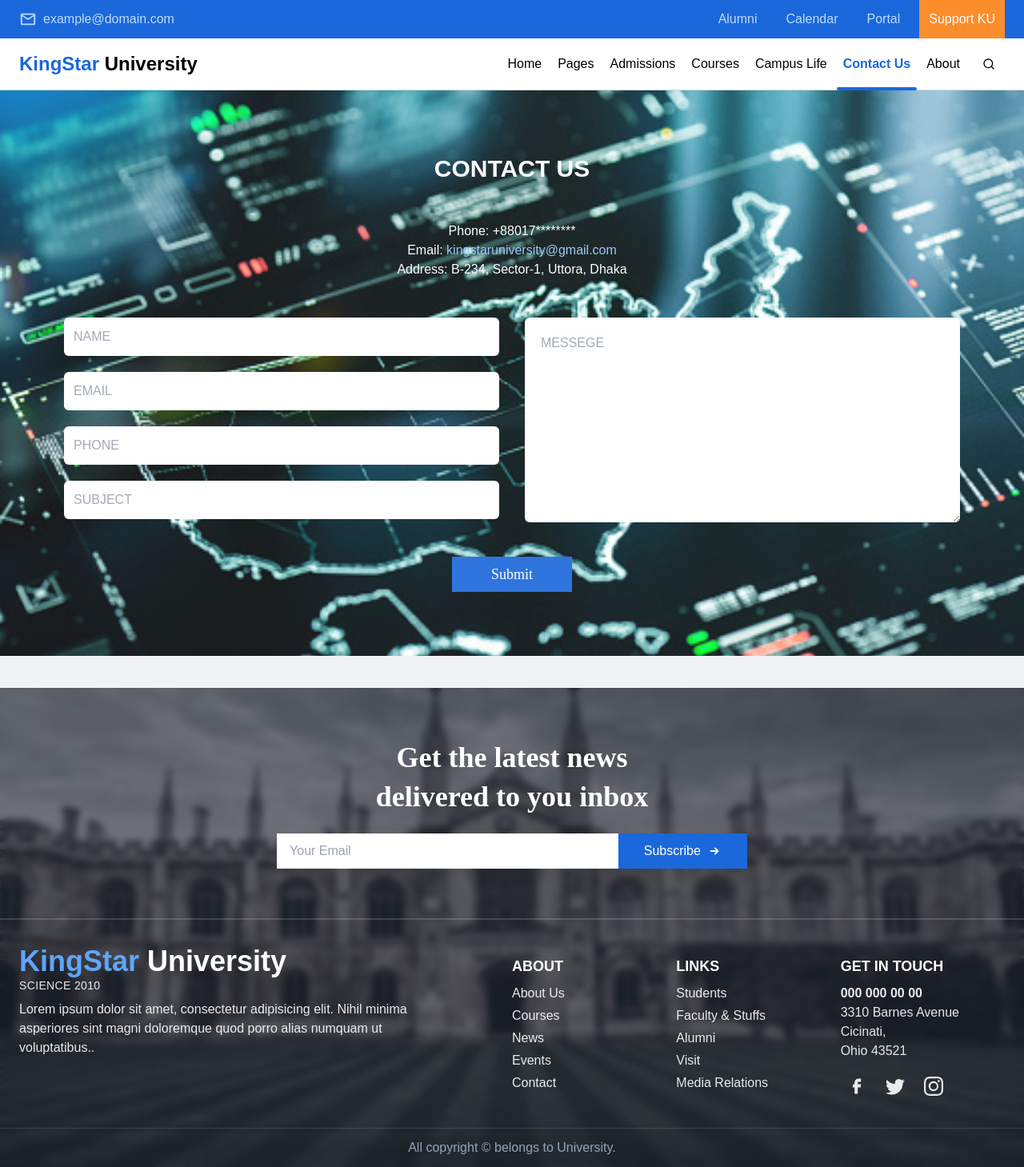
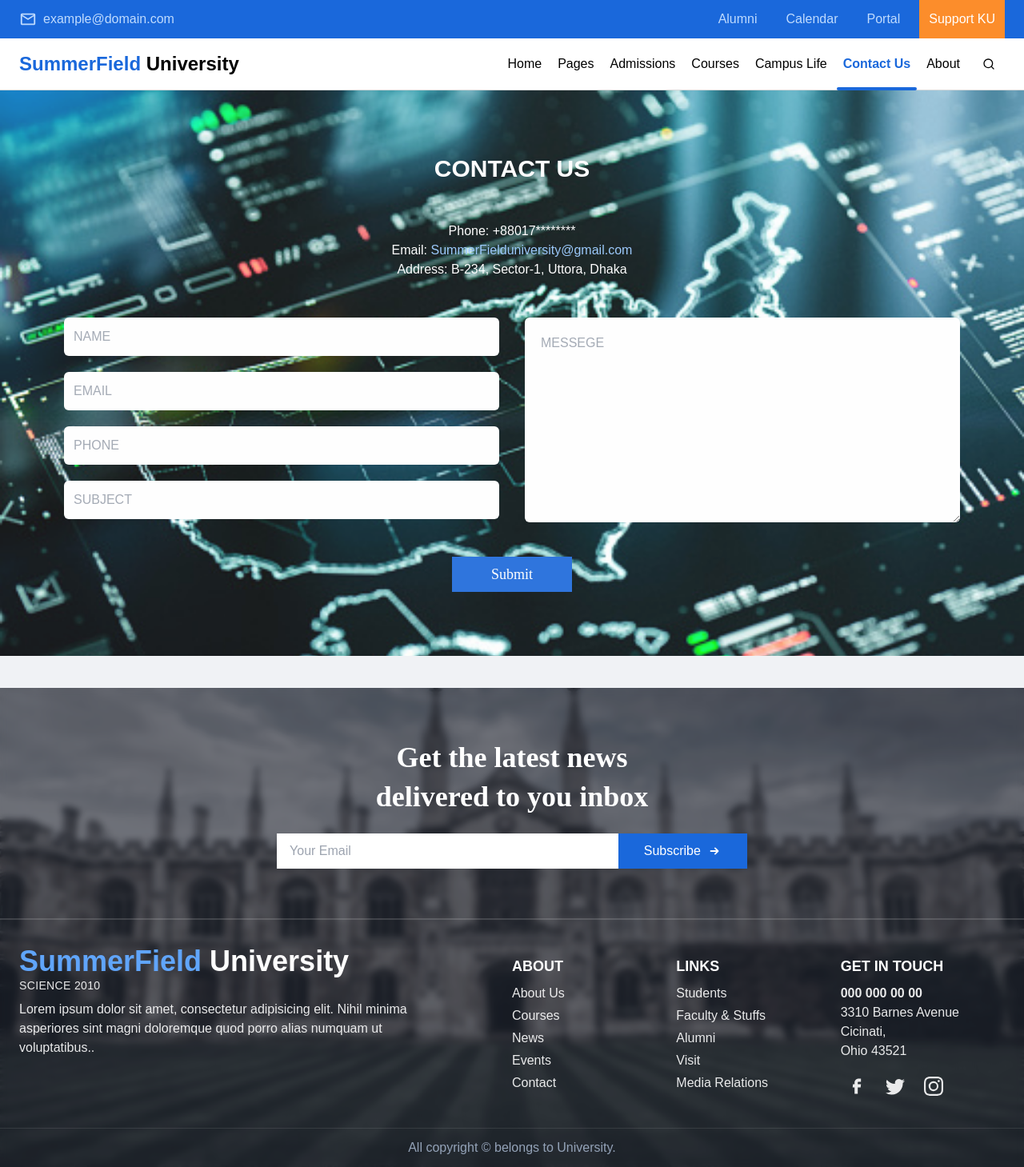
Before and after one commit to Junaed-Uddin/university, a Next.js app: page /contact-us in a window 1280 px wide. Shown: the whole page at 80% size. Built offline with nearby package versions, Linux system fonts and the light colour scheme.

Commit message:
university name changed

```diff
--- a/components/Home/Career/index.jsx
+++ b/components/Home/Career/index.jsx
@@ -36,7 +36,7 @@ const Career = () => {
     <section className="my-10">
       <div className="relative">
         <h2
-          className={`text-4xl text-txt-primary text-center font-bold relative`}
+          className={`text-4xl text-txt-primary text-center font-display font-bold relative`}
         >
           Carrier
           <span className={`${styles.textUnderline}`}></span>
--- a/components/Home/Contact/index.jsx
+++ b/components/Home/Contact/index.jsx
@@ -20,7 +20,7 @@ const Contact = () => {
             <div className='text-center text-white mb-12'>
                 <h1 className='text-3xl text-white font-semibold uppercase mb-12'>Contact Us</h1>
                 <p>Phone: +88017********</p>
-                <p>Email: <span className='text-blue-300'>kingstaruniversity@gmail.com</span></p>
+                <p>Email: <span className='text-blue-300'>SummerFielduniversity@gmail.com</span></p>
                 <p>Address: B-234, Sector-1, Uttora, Dhaka</p>
             </div>
             {/* form section  */}
--- a/components/Home/Hero/index.jsx
+++ b/components/Home/Hero/index.jsx
@@ -28,7 +28,7 @@ function HeroSection() {
             className="absolute w-full h-full object-cover top-0 left-0 -z-[2]"
           />
           <div className="absolute w-full h-full top-0 left-0 bg-gradient-to-r from-blue-900/50 to-black/50 -z-[1]" />
-          <h2 className="text-2xl mb-2 font-bold">KingStar has more than</h2>
+          <h2 className="text-2xl mb-2 font-bold">SummerField has more than</h2>
           <h1 className="text-6xl mb-8 font-black">180 Majors & Minors</h1>
           <button className="relative capitalize text-xl text-primary bg-white px-5 py-2 w-fit after:content-[''] after:absolute after:w-2 after:h-full after:bg-primary after:top-0 after:left-0 after:transition-[width] hover:after:w-full after:-z-[1] hover:text-white z-10 transition">
             Take a tour
@@ -42,7 +42,7 @@ function HeroSection() {
             className="absolute w-full h-full object-cover top-0 left-0 -z-[2]"
           />
           <div className="absolute w-full h-full top-0 left-0 bg-gradient-to-r from-blue-900/50 to-black/50 -z-[1]" />
-          <h2 className="text-2xl mb-2 font-bold">KingStar has more than</h2>
+          <h2 className="text-2xl mb-2 font-bold">SummerField has more than</h2>
           <h1 className="text-6xl mb-8 font-black">180 Majors & Minors</h1>
           <button className="relative capitalize text-xl text-primary bg-white px-5 py-2 w-fit after:content-[''] after:absolute after:w-2 after:h-full after:bg-primary after:top-0 after:left-0 after:transition-[width] hover:after:w-full after:-z-[1] hover:text-white z-10 transition">
             Take a tour
@@ -51,7 +51,7 @@ function HeroSection() {
       </Swiper>
       {/* <div className="w-full flex h-[calc(100vh-113px)] bg-[url(/assets/images/hero/1.jpg)] bg-no-repeat bg-center bg-cover">
         <div className="w-full h-full bg-gradient-to-r from-blue-900/50 to-black/50 flex  text-white flex-col justify-center  p-6">
-          <h2 className="text-2xl mb-2 font-bold">KingStar has more than</h2>
+          <h2 className="text-2xl mb-2 font-bold">SummerField has more than</h2>
           <h1 className="text-6xl mb-8 font-black">180 Majors & Minors</h1>
           <button className="relative capitalize text-xl text-primary bg-white px-5 py-2 w-fit after:content-[''] after:absolute after:w-2 after:h-full after:bg-primary after:top-0 after:left-0 after:transition-[width] hover:after:w-full after:-z-[1] hover:text-white z-10 transition">
             Take a tour
--- a/layouts/Main/Footer/LogoSection.jsx
+++ b/layouts/Main/Footer/LogoSection.jsx
@@ -8,7 +8,7 @@ function LogoSection() {
         className="flex flex-col sm:items-center lg:items-start mb-2"
       >
         <div className="font-bold text-4xl">
-          <span className="text-blue-400">KingStar</span>
+          <span className="text-blue-400">SummerField</span>
           <span className="text-white"> University</span>
         </div>
         <em className="text-sm not-italic uppercase tracking-wide">
--- a/layouts/Main/Navbar/index.jsx
+++ b/layouts/Main/Navbar/index.jsx
@@ -49,7 +49,7 @@ const Navbar = () => {
         id="navbar"
       >
         <Link href="/" className="text-2xl font-bold mr-auto">
-          <span className="text-primary">KingStar</span>
+          <span className="text-primary">SummerField</span>
           <span> University</span>
         </Link>
 
```
